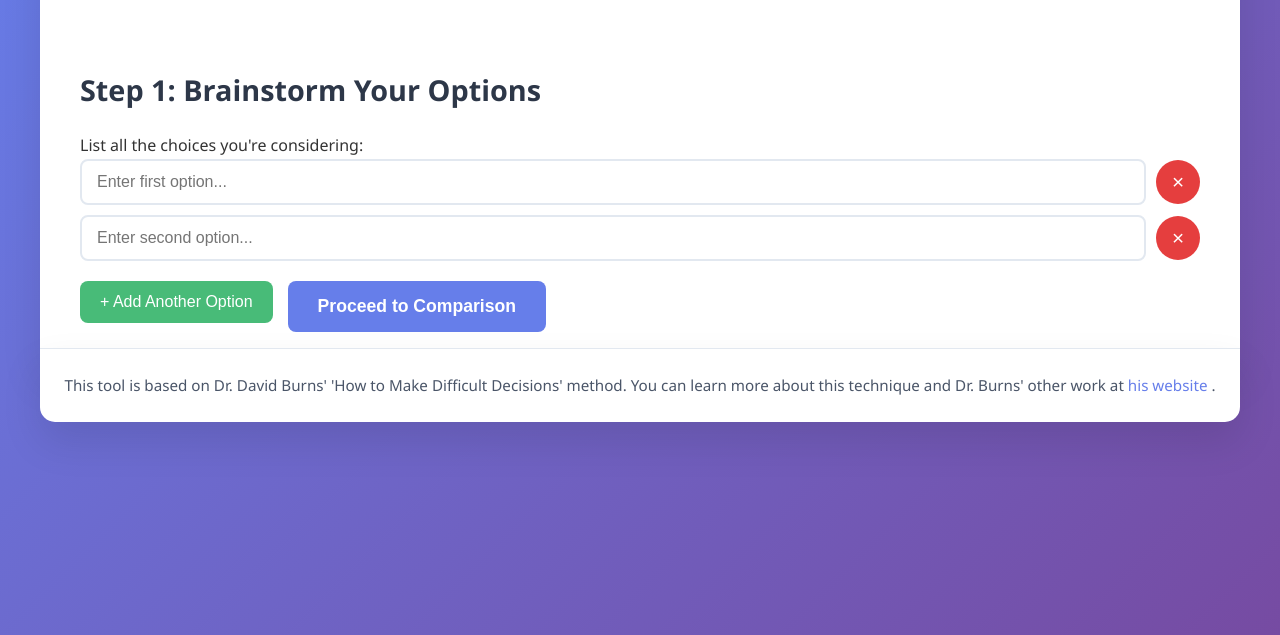
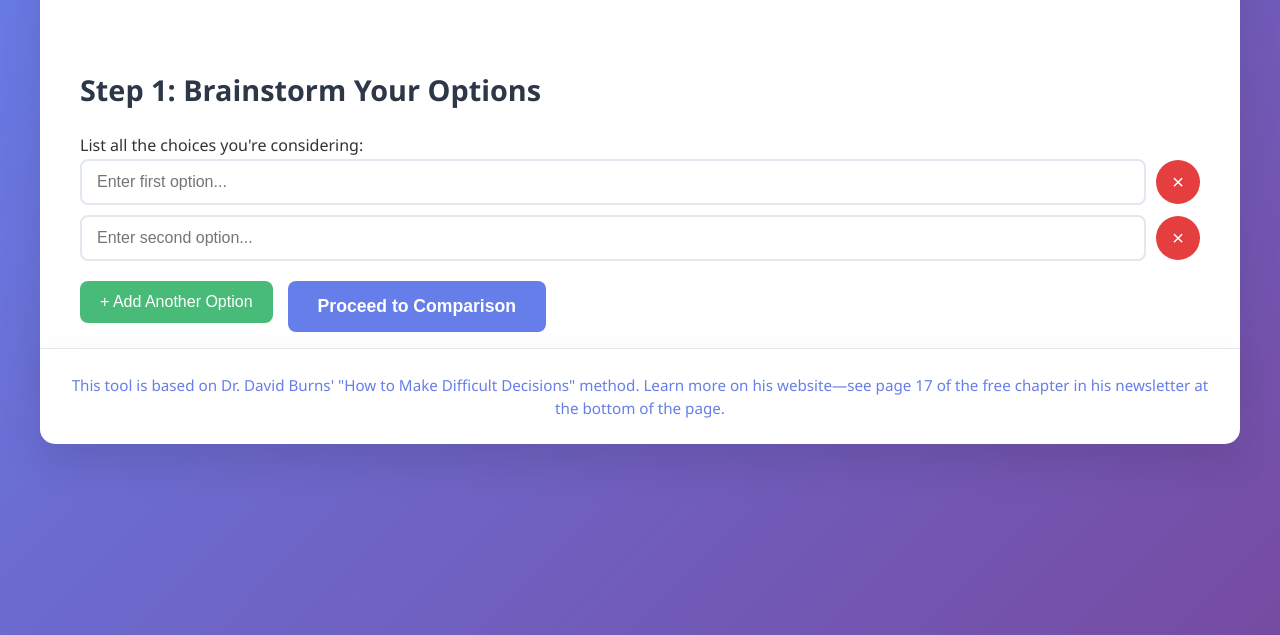
Before and after one commit to jlangson/make-hard-decisions, a plain HTML site: page index.html in a window 1280 px wide. Shown: the part 165-800 px from the top of the page. Drawn offline with Linux system fonts and the light colour scheme.

Commit message:
Improve clarity of footer attribution

```diff
--- a/index.html
+++ b/index.html
@@ -453,12 +453,11 @@
     <footer class="attribution-footer">
         <div class="attribution-content">
             <p>
-                This tool is based on Dr. David Burns' 'How to Make Difficult Decisions' method. You can learn more about this technique and Dr. Burns' other work at <a href="https://feelinggood.com/"
+                <a href="https://feelinggood.com/"
                    target="_blank"
                    rel="noopener noreferrer"
                    aria-label="Dr. David Burns' website - opens in new tab">
-                   his website
-                </a>.
+                This tool is based on Dr. David Burns' "How to Make Difficult Decisions" method. Learn more on his website—see page 17 of the free chapter in his newsletter at the bottom of the page.</a>
             </p>
         </div>
     </footer>
```
